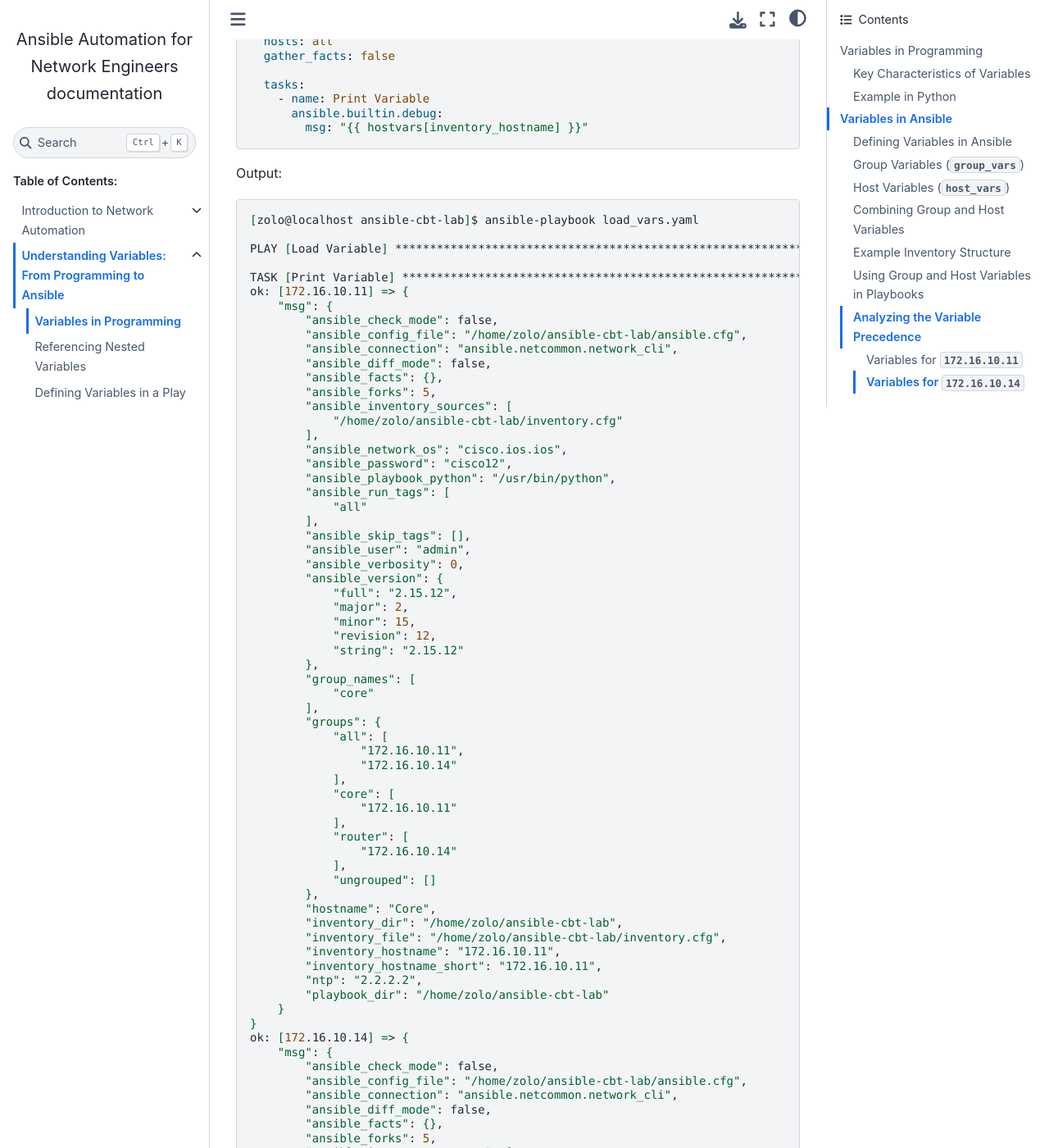
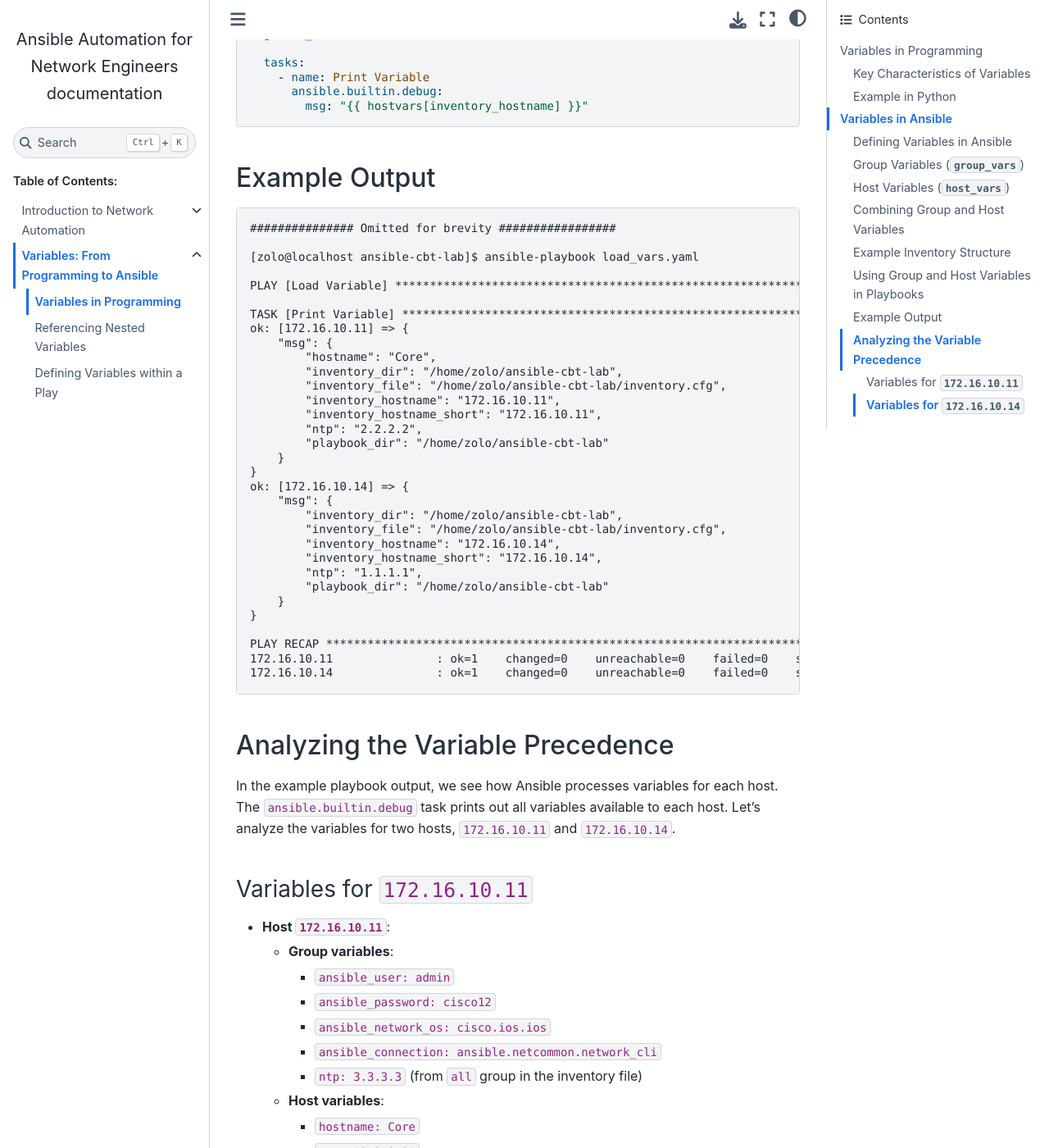
Before and after one commit to sydasif/ansible-cbt-lab, a Sphinx documentation site: the page built from docs/source/02_variables/01_vars.md, in a window 1280 px wide and 1400 px high, scrolled down 4041 px. Shown: the whole window at 82% size. Built offline with Sphinx 7.4.7 and the Sphinx Book theme 1.1.4, drawn with Linux system fonts in a browser that asks for light colours; some of the changed text lies outside the part shown.

````diff
--- a/docs/source/02_variables/01_vars.md
+++ b/docs/source/02_variables/01_vars.md
@@ -166,57 +166,18 @@ Once defined, group and host variables can be used in your playbooks like any ot
         msg: "{{ hostvars[inventory_hostname] }}"
 ```
 
-Output:
+### Example Output
 
-```bash
+```
+############### Omitted for brevity #################
+
 [zolo@localhost ansible-cbt-lab]$ ansible-playbook load_vars.yaml
 
-PLAY [Load Variable] ******************************************************************************************************
+PLAY [Load Variable] **********************************************************************
 
-TASK [Print Variable] *****************************************************************************************************
+TASK [Print Variable] *********************************************************************
 ok: [172.16.10.11] => {
     "msg": {
-        "ansible_check_mode": false,
-        "ansible_config_file": "/home/zolo/ansible-cbt-lab/ansible.cfg",
-        "ansible_connection": "ansible.netcommon.network_cli",
-        "ansible_diff_mode": false,
-        "ansible_facts": {},
-        "ansible_forks": 5,
-        "ansible_inventory_sources": [
-            "/home/zolo/ansible-cbt-lab/inventory.cfg"
-        ],
-        "ansible_network_os": "cisco.ios.ios",
-        "ansible_password": "cisco12",
-        "ansible_playbook_python": "/usr/bin/python",
-        "ansible_run_tags": [
-            "all"
-        ],
-        "ansible_skip_tags": [],
-        "ansible_user": "admin",
-        "ansible_verbosity": 0,
-        "ansible_version": {
-            "full": "2.15.12",
-            "major": 2,
-            "minor": 15,
-            "revision": 12,
-            "string": "2.15.12"
-        },
-        "group_names": [
-            "core"
-        ],
-        "groups": {
-            "all": [
-                "172.16.10.11",
-                "172.16.10.14"
-            ],
-            "core": [
-                "172.16.10.11"
-            ],
-            "router": [
-                "172.16.10.14"
-            ],
-            "ungrouped": []
-        },
         "hostname": "Core",
         "inventory_dir": "/home/zolo/ansible-cbt-lab",
         "inventory_file": "/home/zolo/ansible-cbt-lab/inventory.cfg",
@@ -228,51 +189,8 @@ ok: [172.16.10.11] => {
 }
 ok: [172.16.10.14] => {
     "msg": {
-        "ansible_check_mode": false,
-        "ansible_config_file": "/home/zolo/ansible-cbt-lab/ansible.cfg",
-        "ansible_connection": "ansible.netcommon.network_cli",
-        "ansible_diff_mode": false,
-        "ansible_facts": {},
-        "ansible_forks": 5,
-        "ansible_inventory_sources": [
-            "/home/zolo/ansible-cbt-lab/inventory.cfg"
-        ],
-        "ansible_network_os": "cisco.ios.ios",
-        "ansible_password": "cisco12",
-        "ansible_playbook_python": "/usr/bin/python",
-        "ansible_run_tags": [
-            "all"
-        ],
-        "ansible_skip_tags": [],
-        "ansible_user": "admin",
-        "ansible_verbosity": 0,
-        "ansible_version": {
-            "full": "2.15.12",
-            "major": 2,
-            "minor": 15,
-            "revision": 12,
-            "string": "2.15.12"
-        },
-        "group_names": [
-            "router"
-        ],
-        "groups": {
-            "all": [
-                "172.16.10.11",
-                "172.16.10.14"
-            ],
-            "core": [
-                "172.16.10.11"
-            ],
-            "router": [
-                "172.16.10.14"
-            ],
-            "ungrouped": []
-        },
         "inventory_dir": "/home/zolo/ansible-cbt-lab",
-        "inventory_file": "/home/zolo/ansible-c
-
-bt-lab/inventory.cfg",
+        "inventory_file": "/home/zolo/ansible-cbt-lab/inventory.cfg",
         "inventory_hostname": "172.16.10.14",
         "inventory_hostname_short": "172.16.10.14",
         "ntp": "1.1.1.1",
--- a/docs/source/02_variables/index.md
+++ b/docs/source/02_variables/index.md
@@ -1,6 +1,6 @@
-# Understanding Variables: From Programming to Ansible
+# Variables: From Programming to Ansible
 
-Variables are key in both programming and configuration management. They help manage dynamic values, making scripts and playbooks flexible and reusable. In this blog post, we'll start with a brief overview of variables in programming and then explore their use in Ansible, focusing specifically on group variables `group_vars` and host variables `host_vars`.
+Variables are key in both programming and configuration management. They help manage dynamic values, making scripts and playbooks flexible and reusable. In this chapter, we'll start with a brief overview of variables in programming and then explore their use in Ansible, focusing specifically on group variables `group_vars` and host variables `host_vars`.
 
 
 ```{toctree}
````
Also changed, not shown: other parts of docs/source/02_variables/01_vars.md (+4 -4 lines), docs/source/02_variables/02_acc_vars.md (+15 -15 lines), docs/source/02_variables/03_loop.md (+24 -26 lines).
